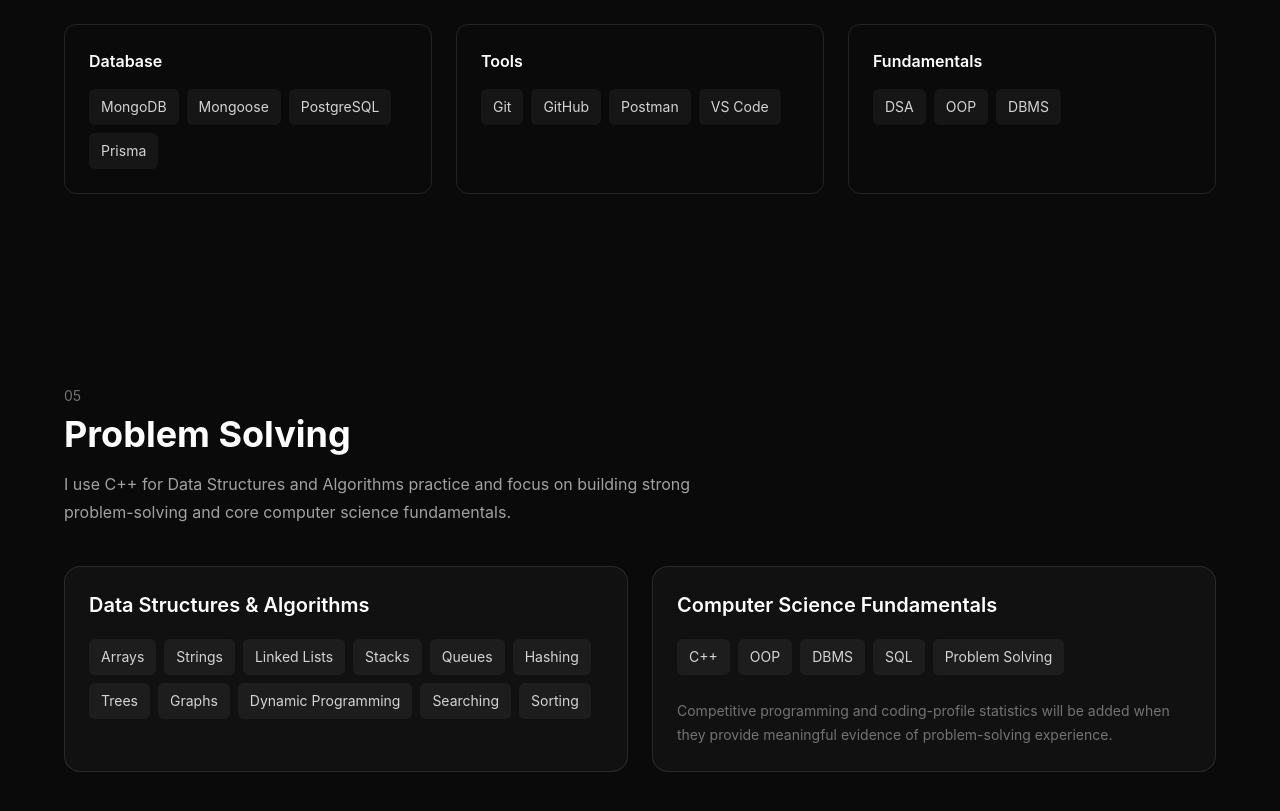
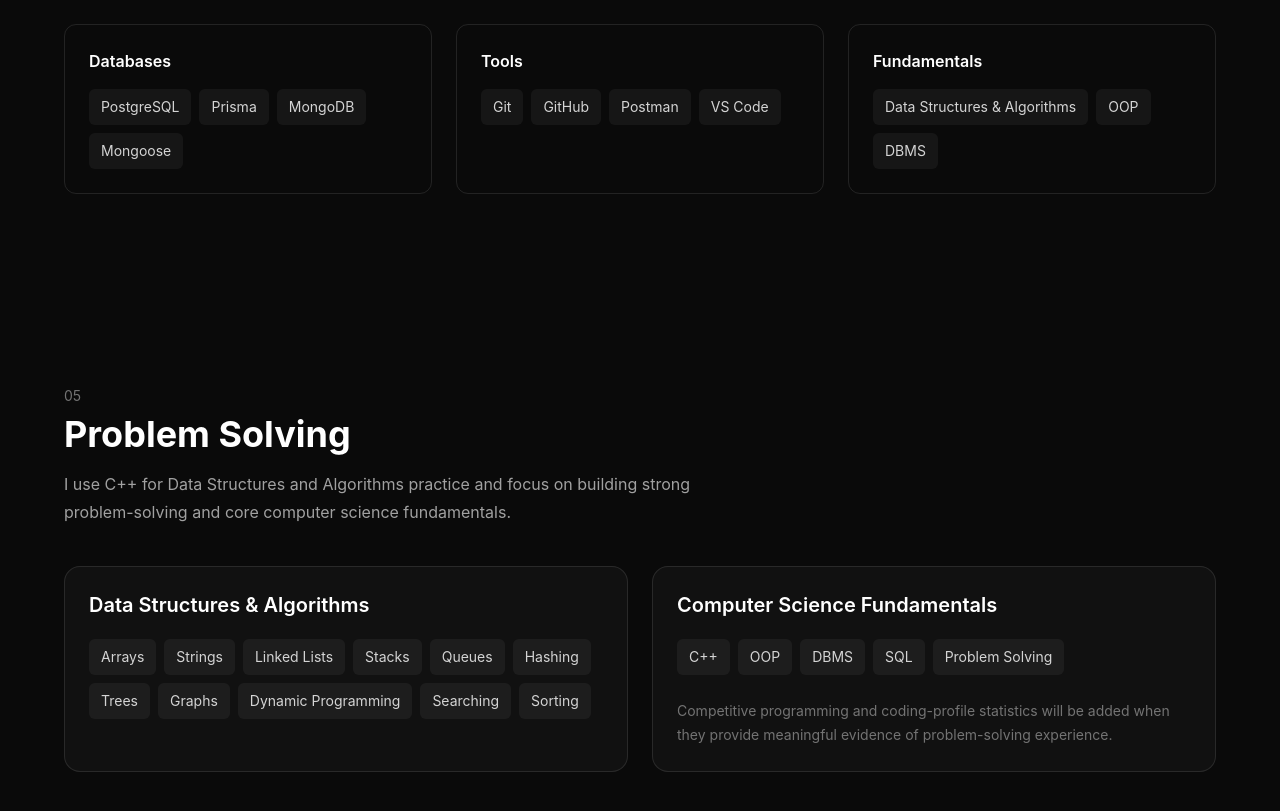
Before and after one commit to jaindhruv04/dhruv-portfolio, a React (Vite) app: page / in a window 1280 px wide. Shown: the part 3171-3982 px from the top of the page. Built offline with nearby package versions, Linux system fonts and the light colour scheme.

Commit message:
Refine portfolio skills categories

```diff
--- a/src/components/skills.jsx
+++ b/src/components/skills.jsx
@@ -2,9 +2,9 @@
   Languages: ["C++", "JavaScript", "SQL"],
   Frontend: ["React.js", "HTML5", "CSS3", "Tailwind CSS", "Vite"],
   Backend: ["Node.js", "Express.js", "REST APIs"],
-  Database: ["MongoDB", "Mongoose", "PostgreSQL", "Prisma"],
+  Databases: ["PostgreSQL", "Prisma", "MongoDB", "Mongoose"],
   Tools: ["Git", "GitHub", "Postman", "VS Code"],
-  Fundamentals: ["DSA", "OOP", "DBMS"],
+  Fundamentals: ["Data Structures & Algorithms", "OOP", "DBMS"],
 };
 
 function Skills() {
@@ -12,23 +12,15 @@
     <section id="skills" className="px-6 py-24">
       <div className="mx-auto max-w-6xl">
         <p className="text-sm text-neutral-500">04</p>
-
         <h2 className="mt-2 text-4xl font-bold">Skills</h2>
 
         <div className="mt-10 grid gap-6 sm:grid-cols-2 lg:grid-cols-3">
           {Object.entries(skills).map(([category, items]) => (
-            <div
-              key={category}
-              className="rounded-xl border border-white/10 p-6"
-            >
+            <div key={category} className="rounded-xl border border-white/10 p-6">
               <h3 className="font-semibold">{category}</h3>
-
               <div className="mt-4 flex flex-wrap gap-2">
                 {items.map((skill) => (
-                  <span
-                    key={skill}
-                    className="rounded-md bg-white/5 px-3 py-2 text-sm text-neutral-300"
-                  >
+                  <span key={skill} className="rounded-md bg-white/5 px-3 py-2 text-sm text-neutral-300">
                     {skill}
                   </span>
                 ))}
```
